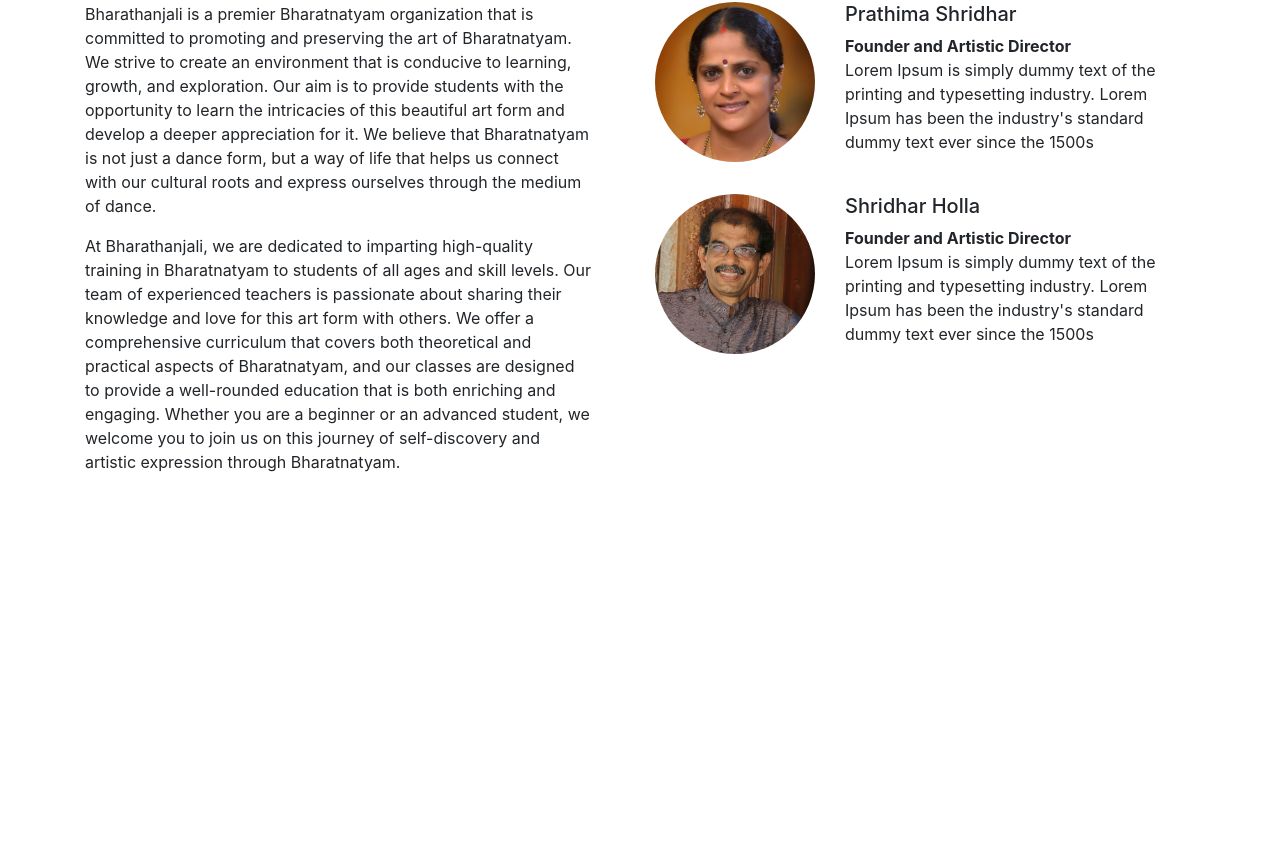
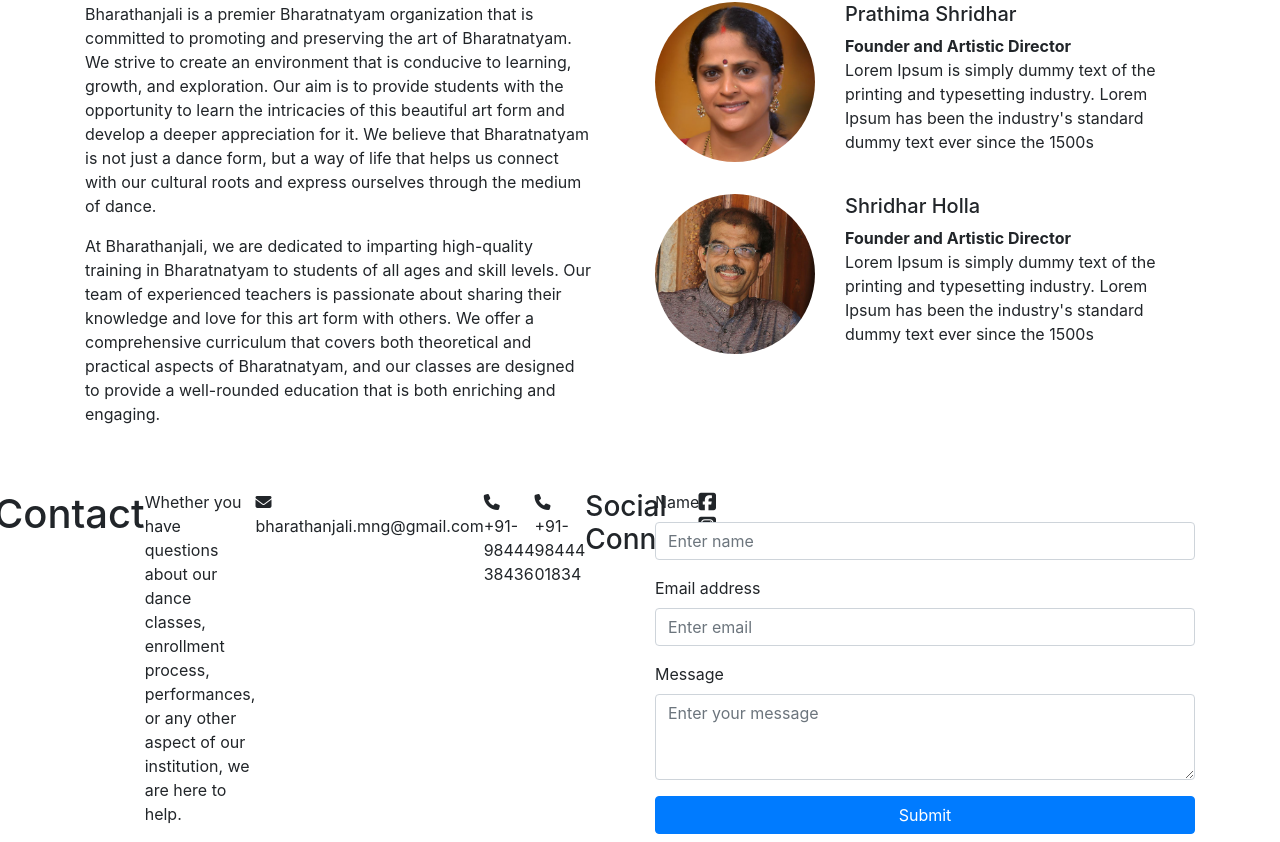
Before and after one commit to croctears/bharathanjali, a React (Create React App) app: page / in a window 1280 px wide. Shown: the part 867-1709 px from the top of the page. Before the commit the page ends 1357 px from the top, so only its background shows below. Built offline with nearby package versions, Linux system fonts and the light colour scheme.

Commit message:
Create till contact page

```diff
--- a/public/index.html
+++ b/public/index.html
@@ -60,5 +60,8 @@
       integrity="sha384-fQybjgWLrvvRgtW6bFlB7jaZrFsaBXjsOMm/tB9LTS58ONXgqbR9W8oWht/amnpF"
       crossorigin="anonymous"
     ></script>
+
+    <!-- Font Awesome -->
+    <script src="https://kit.fontawesome.com/65bf70cbd2.js" crossorigin="anonymous"></script>
   </body>
 </html>
--- a/src/pages/MainPage/index.js
+++ b/src/pages/MainPage/index.js
@@ -2,6 +2,7 @@
 import Navbar from '../../components/Navbar';
 import About from '../../sections/About';
 import SliderSection from '../../sections/SliderSection';
+import Contact from '../../sections/Contact';
 
 export default function MainPage() {
   return (
@@ -9,6 +10,7 @@
       <Navbar />
       <SliderSection />
       <About />
+      <Contact />
     </div>
   );
 }
--- a/src/sections/About/index.js
+++ b/src/sections/About/index.js
@@ -12,7 +12,7 @@
                     <h4>About Us</h4>
                     <p>Bharathanjali is a premier Bharatnatyam organization that is committed to promoting and preserving the art of Bharatnatyam. We strive to create an environment that is conducive to learning, growth, and exploration. Our aim is to provide students with the opportunity to learn the intricacies of this beautiful art form and develop a deeper appreciation for it. We believe that Bharatnatyam is not just a dance form, but a way of life that helps us connect with our cultural roots and express ourselves through the medium of dance.</p>
 
-                    <p>At Bharathanjali, we are dedicated to imparting high-quality training in Bharatnatyam to students of all ages and skill levels. Our team of experienced teachers is passionate about sharing their knowledge and love for this art form with others. We offer a comprehensive curriculum that covers both theoretical and practical aspects of Bharatnatyam, and our classes are designed to provide a well-rounded education that is both enriching and engaging. Whether you are a beginner or an advanced student, we welcome you to join us on this journey of self-discovery and artistic expression through Bharatnatyam.</p>
+                    <p>At Bharathanjali, we are dedicated to imparting high-quality training in Bharatnatyam to students of all ages and skill levels. Our team of experienced teachers is passionate about sharing their knowledge and love for this art form with others. We offer a comprehensive curriculum that covers both theoretical and practical aspects of Bharatnatyam, and our classes are designed to provide a well-rounded education that is both enriching and engaging.</p>
                 </div>
                 <div className='col-md-5 col-lg-6 col-12  gurus-section'>
                     <h4>Gurus</h4>
--- /dev/null
+++ b/src/sections/Contact/index.js
@@ -0,0 +1,48 @@
+import React, { Component } from 'react';
+
+export default class Contact extends Component {
+  render() {
+    return (<div>
+      <div className='container pt-5'>
+
+
+        <div className='row'>
+          <div className='col-md-6 d-flex justify-content-center'>
+            <h1>Contact</h1>
+
+            <p>Whether you have questions about our dance classes, enrollment process, performances, or any other aspect of our institution, we are here to help.</p>
+            <p><i class="fa-solid fa-envelope"></i> bharathanjali.mng@gmail.com</p>
+            <p><i class="fa-solid fa-phone"></i> +91-98444 38436</p>
+            <p><i class="fa-solid fa-phone"></i> +91-98444 01834</p>
+
+            <h3>Social Connect</h3>
+
+            <div className='socialIcons'>
+              <i class="fa-brands fa-square-facebook fa-lg"></i>
+              <i class="fa-brands fa-square-instagram fa-lg"></i>
+            </div>
+          </div>
+
+          <div className='col-md-6'>
+            <form>
+              <div className='form-group'>
+                <label for='name'>Name</label>
+                <input type='text' className='form-control' id='name' placeholder='Enter name' />
+              </div>
+              <div className='form-group'>
+                <label for='email'>Email address</label>
+                <input type='email' className='form-control' id='email' placeholder='Enter email' />
+              </div>
+              <div className='form-group'>
+                <label for='message'>Message</label>
+                <textarea className='form-control' id='message' rows='3' placeholder='Enter your message'></textarea>
+              </div>
+              <button type='submit' className='btn btn-primary w-100'>Submit</button>
+            </form>
+          </div>
+
+        </div>
+      </div>
+    </div>);
+  }
+}
```
Also changed, not shown: src/pages/Contact/index.js (deleted, +0 -7 lines).
